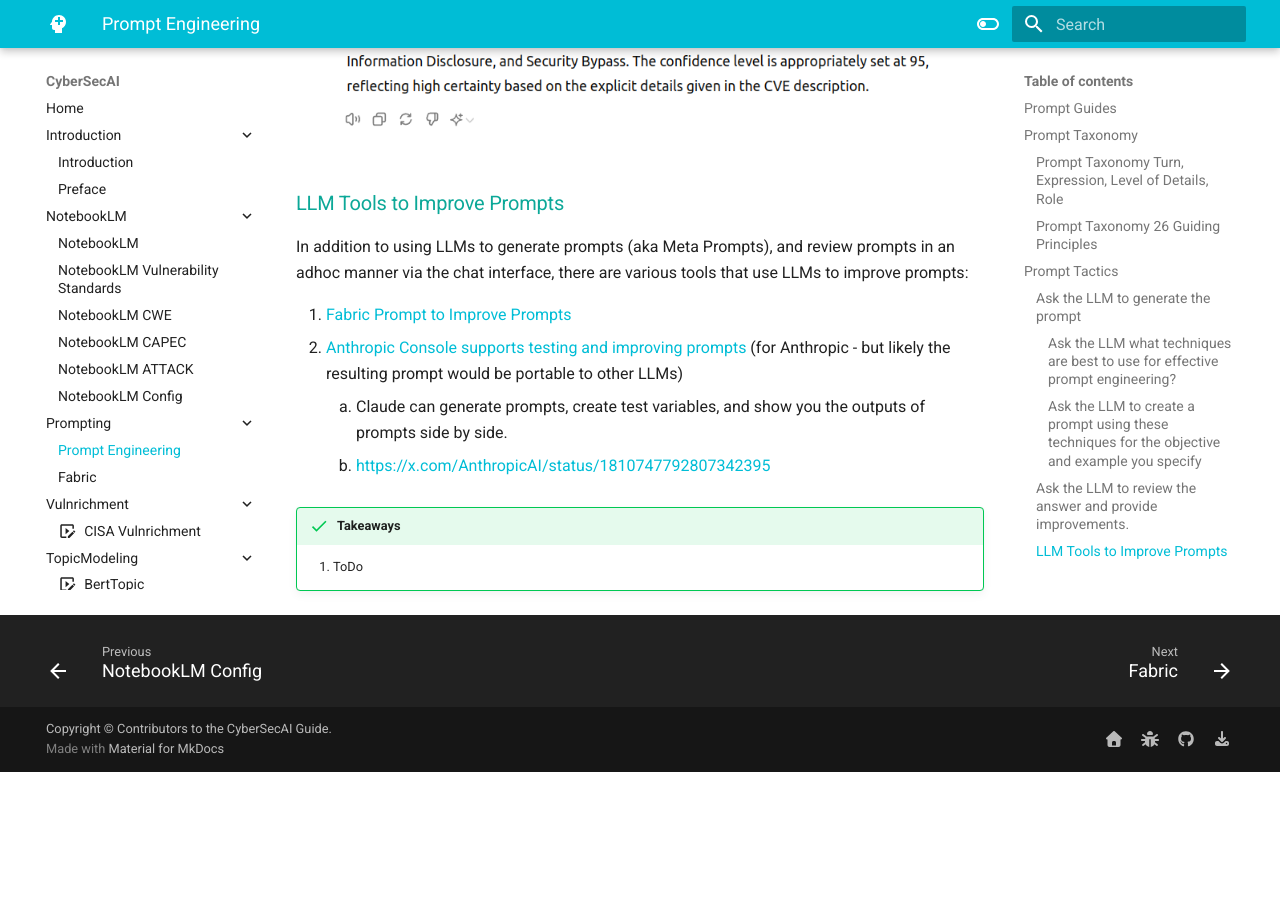
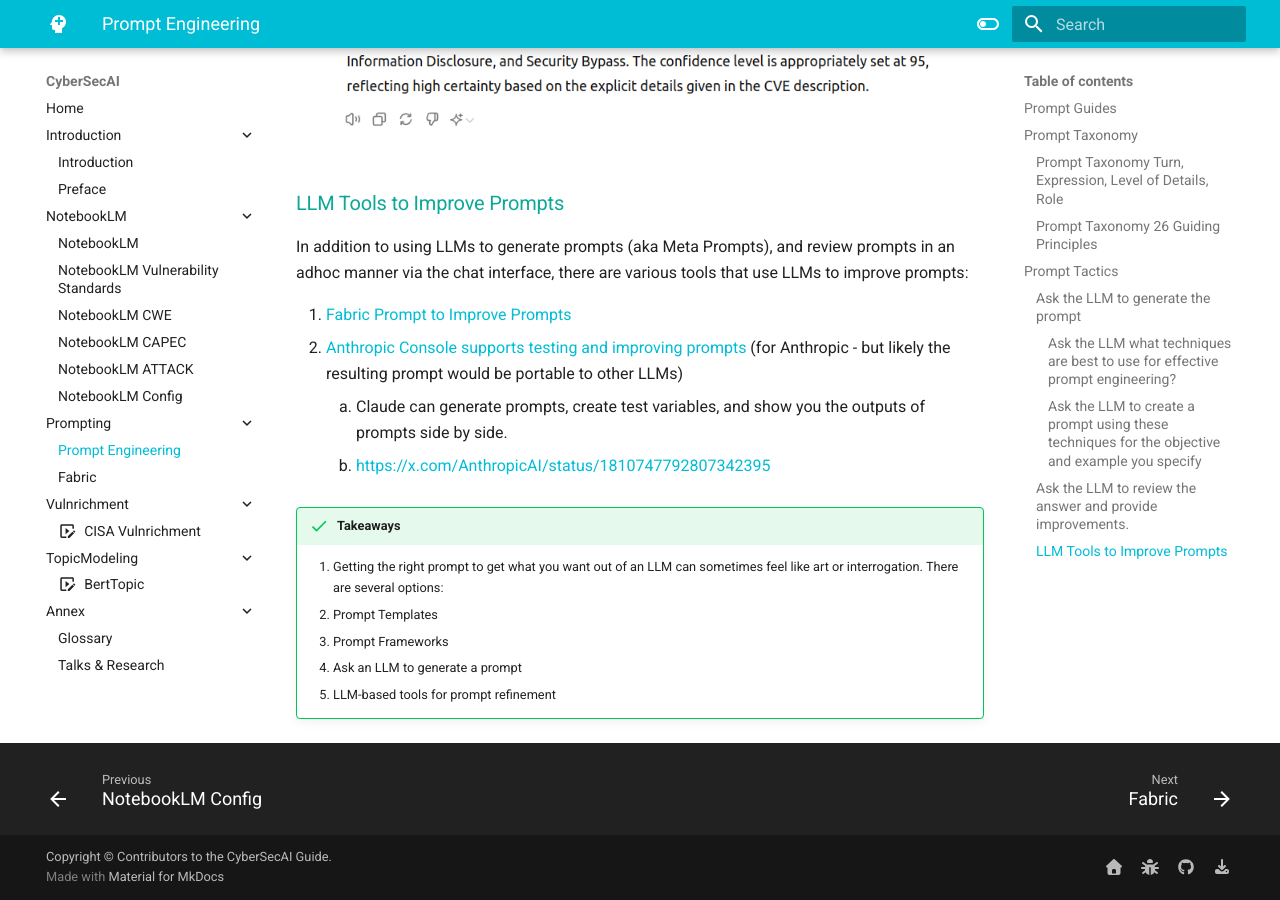
Before and after one commit to CyberSecAI/CyberSecAI.github.io, an MkDocs documentation site: the page built from docs/prompt_engineering/prompt_engineering.md, in a window 1280 px wide and 900 px high, scrolled down 9887 px. Built offline with MkDocs 1.6.1 and Material for MkDocs 9.7.7, drawn with Linux system fonts in a browser that asks for light colours; comment, search, counter and statistics services are not loaded; before the commit the page ends 10659 px from its top, so only the background shows below that.

Commit message:
add takeaways

```diff
--- a/docs/prompt_engineering/prompt_engineering.md
+++ b/docs/prompt_engineering/prompt_engineering.md
@@ -107,4 +107,8 @@
 
 !!! success "Takeaways"
 
-    1. ToDo
+    1. Getting the right prompt to get what you want out of an LLM can sometimes feel like art or interrogation. There are several options:
+       1. Prompt Templates
+       3. Prompt Frameworks
+       4. Ask an LLM to generate a prompt
+       5. LLM-based tools for prompt refinement
```
Also changed, not shown: docs/NotebookLM/NotebookLM_Attack.md (+1 -1 lines), docs/introduction/Introduction.md (+2 -1 lines), docs/prompt_engineering/Fabric.md (+1 -1 lines).
